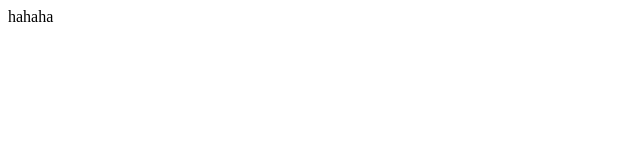
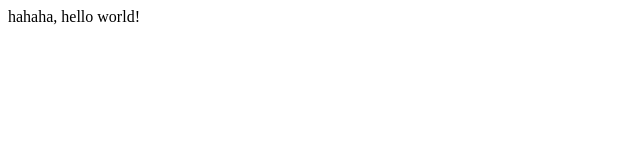
Before and after one commit to vuthiep/test, a plain HTML site: page test.html in a window 1280 px wide. Shown: the whole page, without its empty margins (0-640 px from the left). Drawn offline with Linux system fonts and the light colour scheme.

Commit message:
Update test.html

```diff
--- a/test.html
+++ b/test.html
@@ -4,6 +4,6 @@
 </head>
 
 <body>
-hahaha
+hahaha, hello world!
 </body>
 </html>
```
